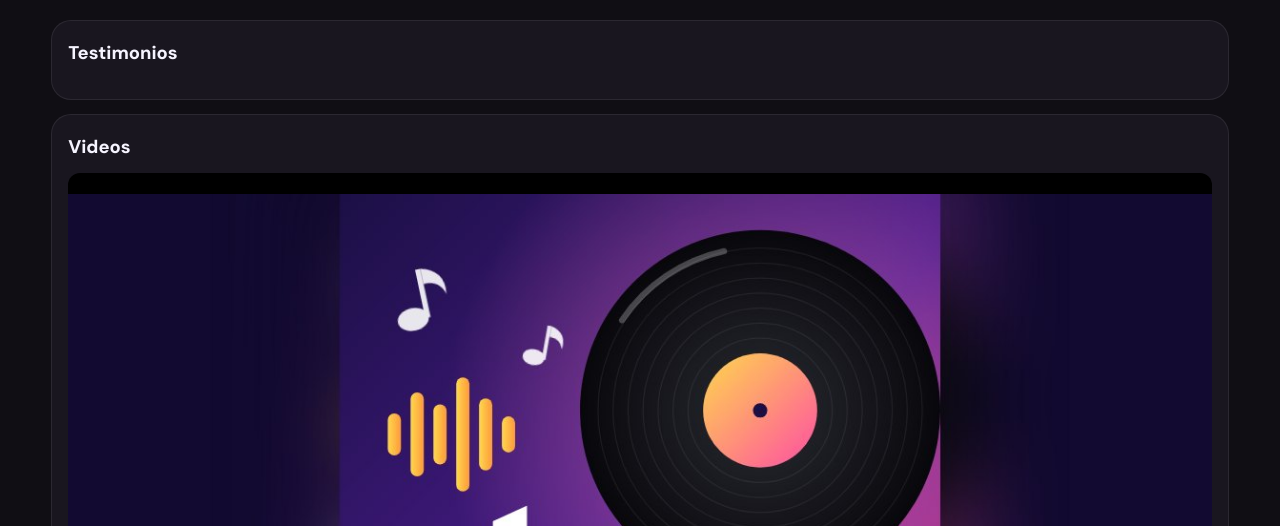
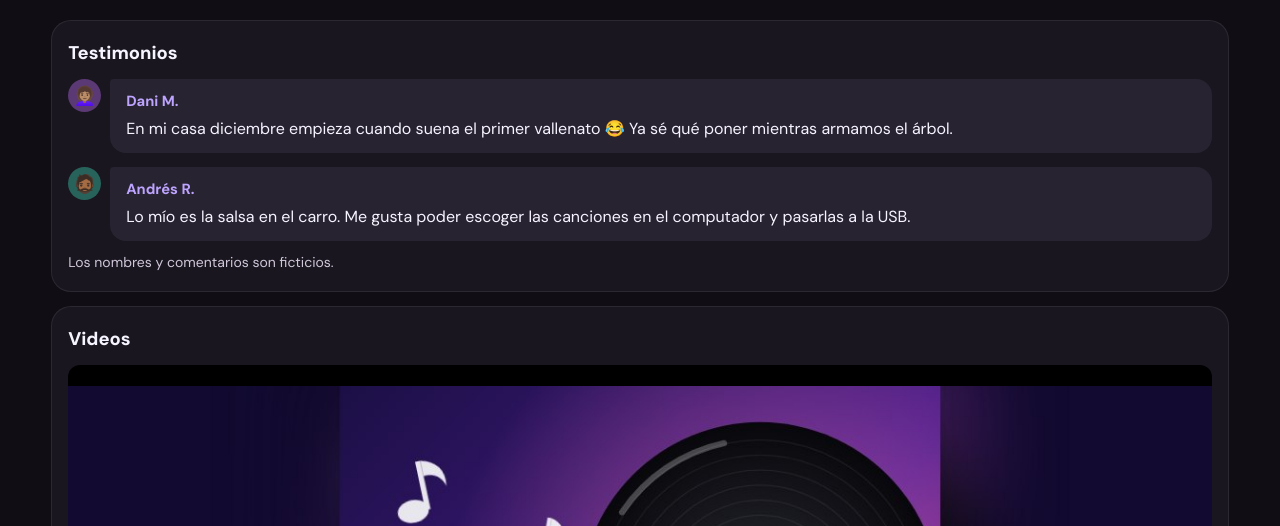
Before and after one commit to johanelcorreo-ops/PACK-MUSICAL, a website: page public/index.html in a window 1280 px wide. Shown: the part 574-1100 px from the top of the page. Drawn offline with Linux system fonts and the light colour scheme; no server answers.

Commit message:
Deja una sola aclaración al pie de los comentarios

```diff
--- a/public/index.html
+++ b/public/index.html
@@ -50,6 +50,17 @@
     <section class="card reviews" id="reviews" aria-labelledby="reviewsTitle">
       <h2 id="reviewsTitle">Testimonios</h2>
       <div id="reviewList"></div>
+      <div id="sampleReviews">
+        <figure>
+          <figcaption><span class="review-avatar" aria-hidden="true">👩🏽‍🦱</span>Dani M.</figcaption>
+          <blockquote>En mi casa diciembre empieza cuando suena el primer vallenato 😂 Ya sé qué poner mientras armamos el árbol.</blockquote>
+        </figure>
+        <figure>
+          <figcaption><span class="review-avatar" aria-hidden="true">🧔🏾</span>Andrés R.</figcaption>
+          <blockquote>Lo mío es la salsa en el carro. Me gusta poder escoger las canciones en el computador y pasarlas a la USB.</blockquote>
+        </figure>
+        <p class="sample-note">Los nombres y comentarios son ficticios.</p>
+      </div>
     </section>
 
     <div class="library-layout" id="catalogo">
--- a/public/player.js
+++ b/public/player.js
@@ -84,6 +84,8 @@
     figure.append(author, quote);
     $("reviewList").appendChild(figure);
   }
+
+  $("sampleReviews").hidden = $("reviewList").childElementCount > 0;
 
   if (cfg.features && cfg.features.length) {
     for (const f of cfg.features) {
--- a/public/styles.css
+++ b/public/styles.css
@@ -452,3 +452,5 @@ body.no-player .dl-toast { bottom: calc(24px + env(safe-area-inset-bottom)); }
 .reviews blockquote { margin: 0; }
 
 .review-avatar img { width: 100%; height: 100%; object-fit: cover; }
+
+.sample-note { margin: 12px 0 0; color: #d0c7d9; font-size: .875rem; }
```
Also changed, not shown: README.md.
